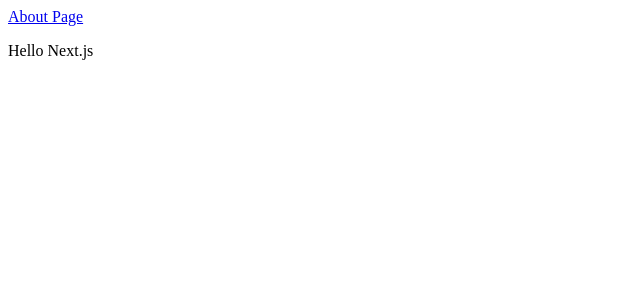
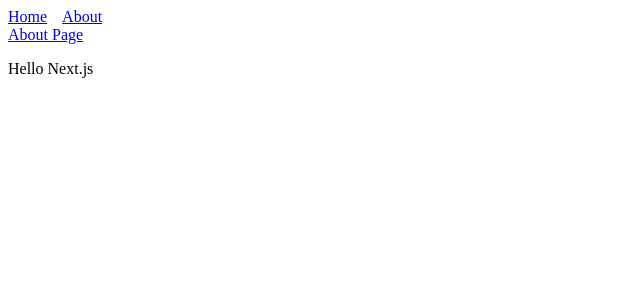
Before and after one commit to jbirondo/hello-nextjs, a Next.js app: page / in a window 1280 px wide. Shown: the top 300 px of the page, without its empty margins (0-640 px from the left). Built offline with nearby package versions, Linux system fonts and the light colour scheme.

Commit message:
Added header to index.js

```diff
--- a/pages/index.js
+++ b/pages/index.js
@@ -1,8 +1,10 @@
 import Link from 'next/link';
+import Header from '../components/Header';
 
 export default function Index() {
     return (
         <div>
+            <Header/>
             <Link href="/about">
                 <a title="About Page">About Page</a>
             </Link>
```
